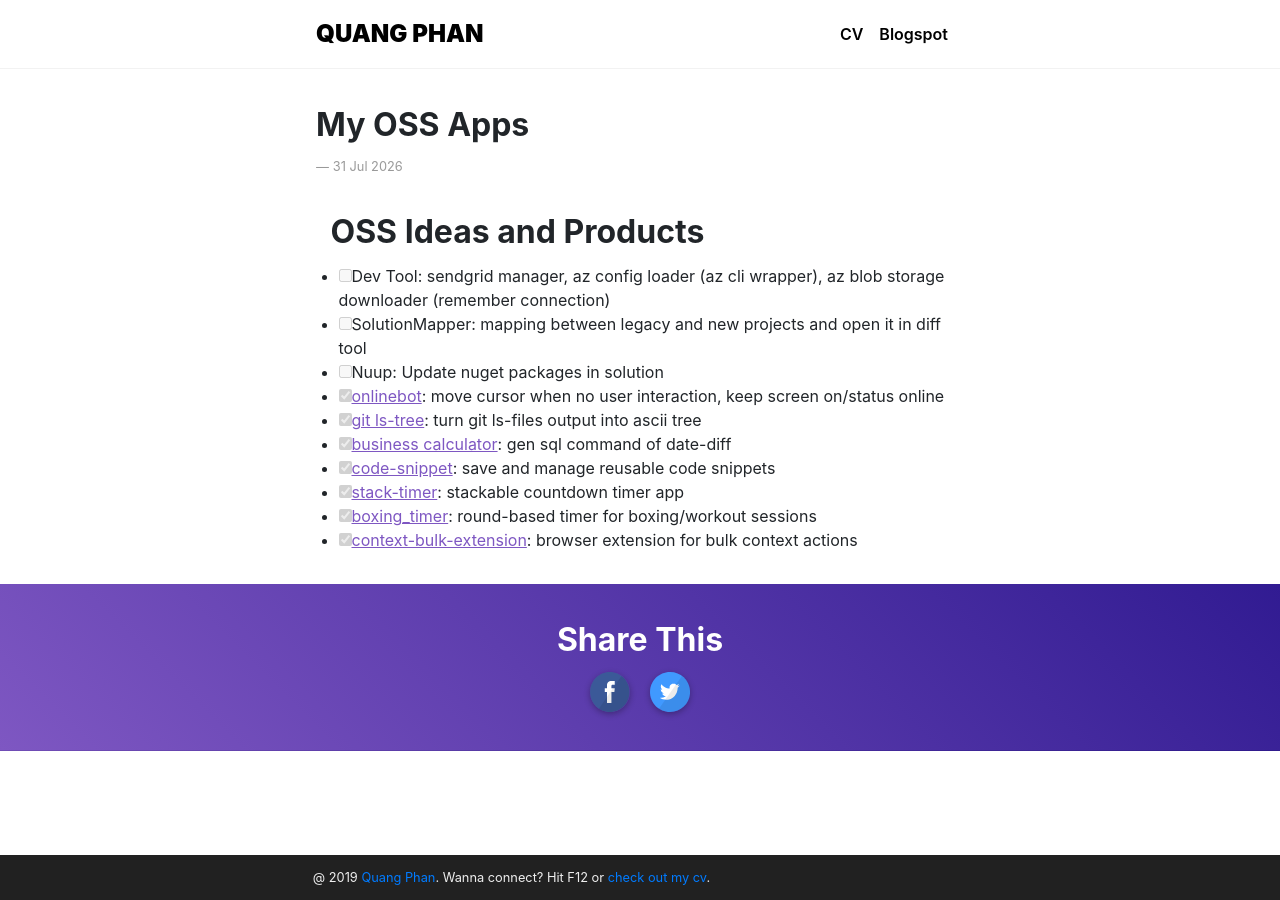
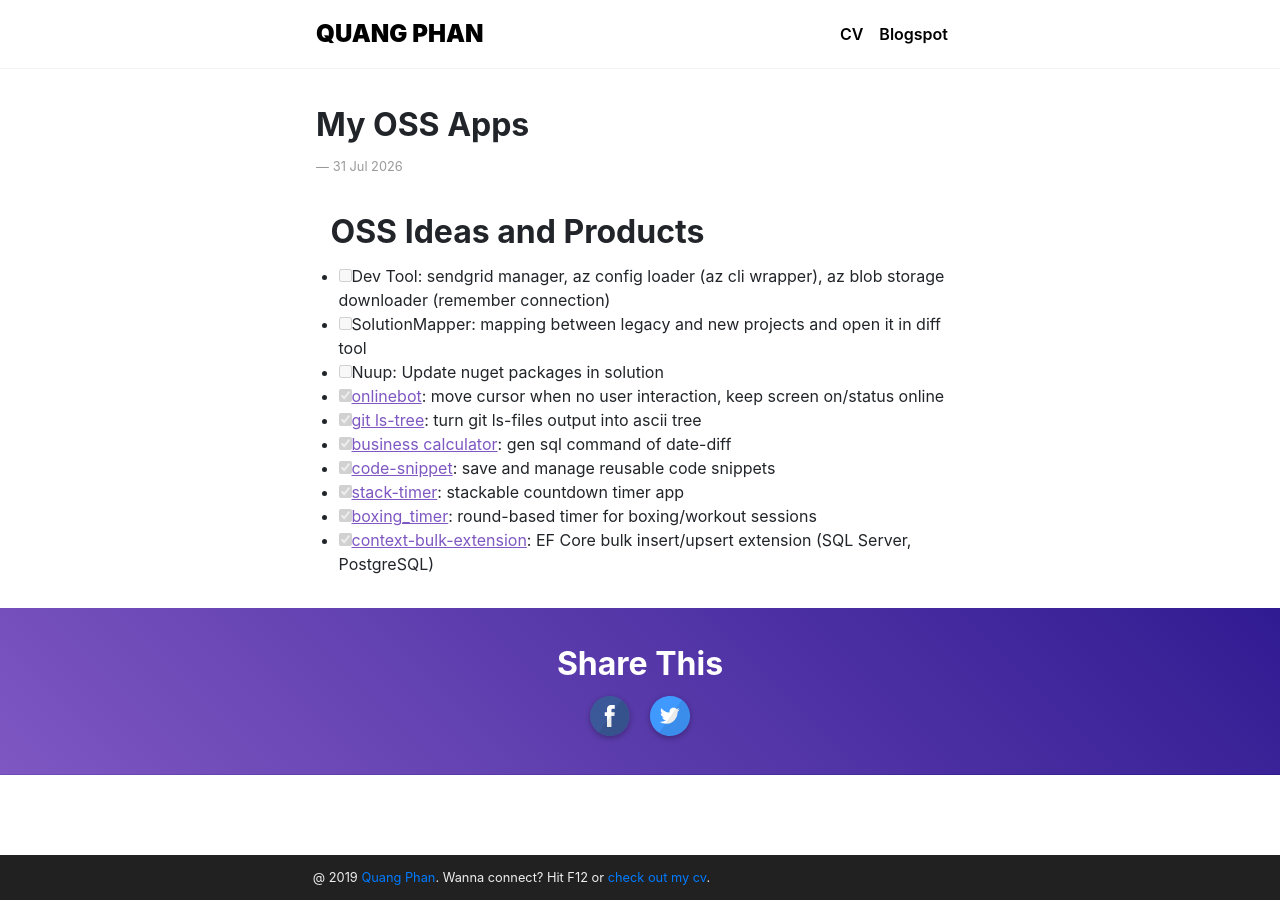
Before and after one commit to oclockvn/oclockvn.github.io, a Jekyll site: the page built from _posts/2026-07-31-my-oss-apps.md, in a window 1280 px wide. Built offline with Jekyll 4.4.1, drawn with Linux system fonts in a browser that asks for light colours; comment, search, counter and statistics services are not loaded.

Commit message:
chore: update wording

```diff
--- a/_posts/2026-07-31-my-oss-apps.md
+++ b/_posts/2026-07-31-my-oss-apps.md
@@ -16,4 +16,4 @@ description: OSS ideas and products
 - [x] [code-snippet](https://github.com/oclockvn/code-snippet): save and manage reusable code snippets
 - [x] [stack-timer](https://github.com/oclockvn/stack-timer): stackable countdown timer app
 - [x] [boxing_timer](https://github.com/oclockvn/boxing_timer): round-based timer for boxing/workout sessions
-- [x] [context-bulk-extension](https://github.com/oclockvn/context-bulk-extension): browser extension for bulk context actions
+- [x] [context-bulk-extension](https://github.com/oclockvn/context-bulk-extension): EF Core bulk insert/upsert extension (SQL Server, PostgreSQL)
```
